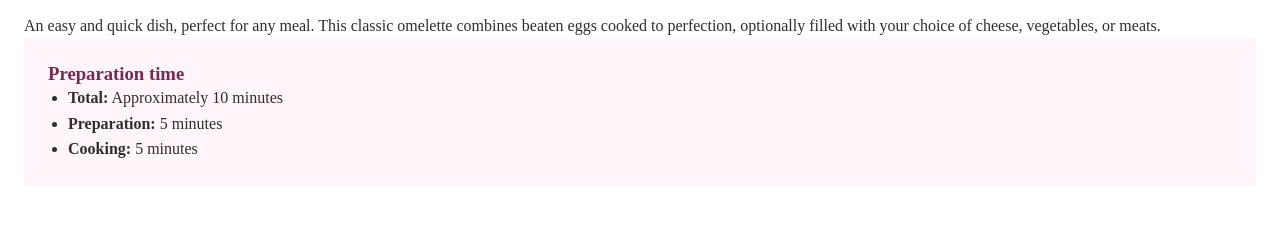
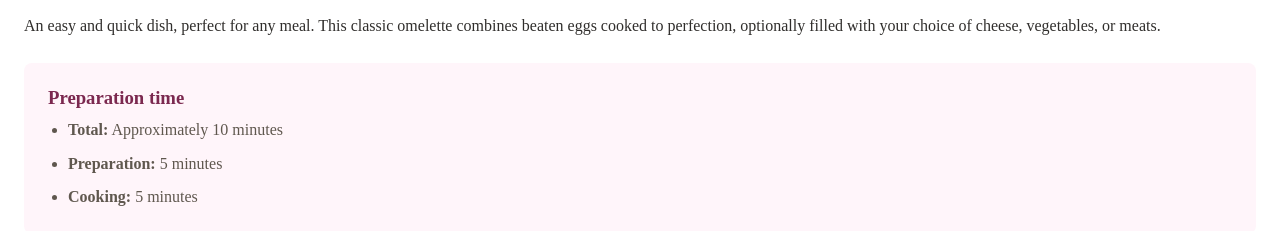
Before and after one commit to Asna1303/code-cuisine-recipe-page, a plain HTML site: page recipe-page-main/index.html in a window 1280 px wide. Shown: the part 653-884 px from the top of the page. Drawn offline with Linux system fonts and the light colour scheme.

Commit message:
styled list

```diff
--- a/recipe-page-main/index.css
+++ b/recipe-page-main/index.css
@@ -50,8 +50,15 @@ p,li{
 .banner article{
     background-color: hsl(330,100%,98%);
     padding: 1.5rem;
+    border-radius: 0.5rem;
+    margin-top: 1.5rem;
 
 }
 .banner article h3{
     color: hsl(332, 51%, 32%);
+    margin-bottom: 0.5rem;
 }
+li{
+    margin-top: 0.5rem;
+    color: hsl(30, 10%, 34%);
+}
```
